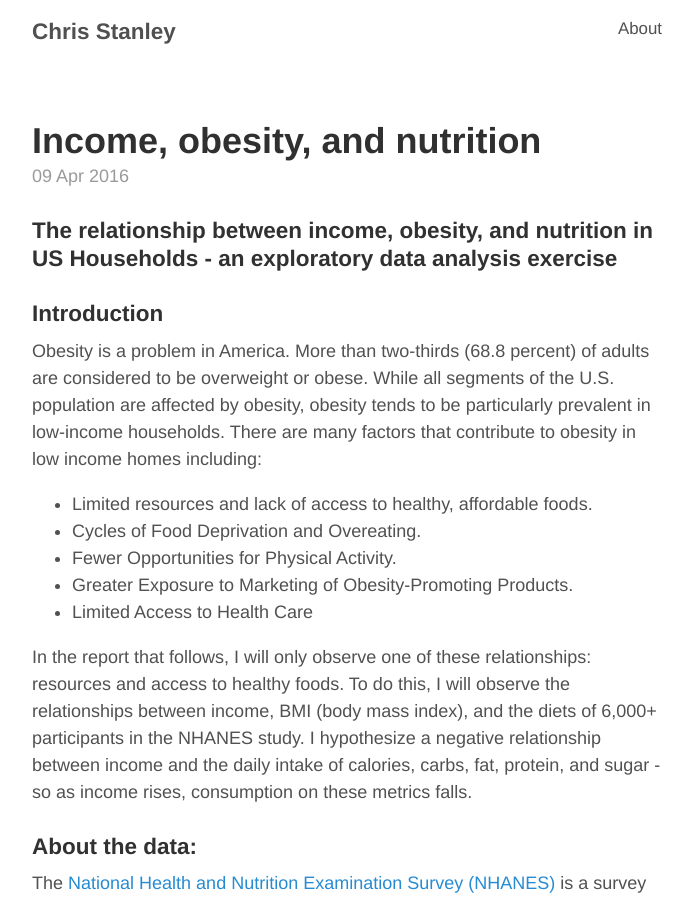
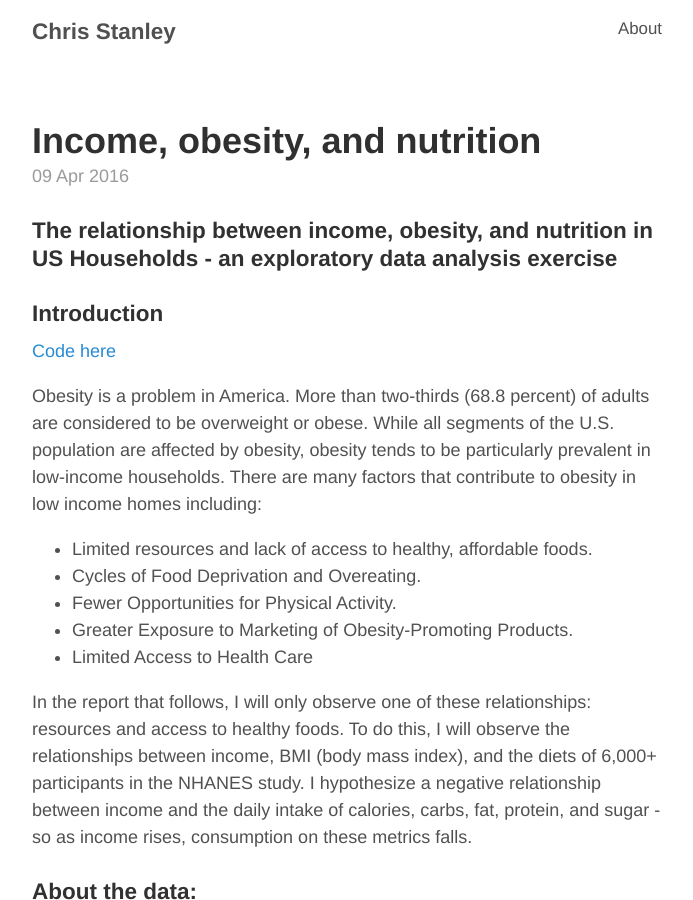
Before and after one commit to stanleychris2/home, a Jekyll site: the page built from _posts/2016-04-08-income-obesity.markdown, in a window 1280 px wide and 900 px high. Shown: the whole window, without its empty margins (293-986 px from the left). Built offline with Jekyll 4.4.1, drawn with Linux system fonts in a browser that asks for light colours.

Commit message:
added beaker link

```diff
--- a/_posts/2016-04-08-income-obesity.markdown
+++ b/_posts/2016-04-08-income-obesity.markdown
@@ -8,6 +8,8 @@ categories: data_viz
 ### The relationship between income, obesity, and nutrition in US Households - an exploratory data analysis exercise
 
 ### Introduction
+
+[Code here](https://pub.beakernotebook.com/#/publications/56fa15ef-c867-4389-a74e-8cb57379d8e3)
 
 Obesity is a problem in America. More than two-thirds (68.8 percent) of adults are considered to be overweight or obese. While all segments of the U.S. population are affected by obesity, obesity tends to be particularly prevalent in low-income households. There are many factors that contribute to obesity in low income homes including:
 
```
